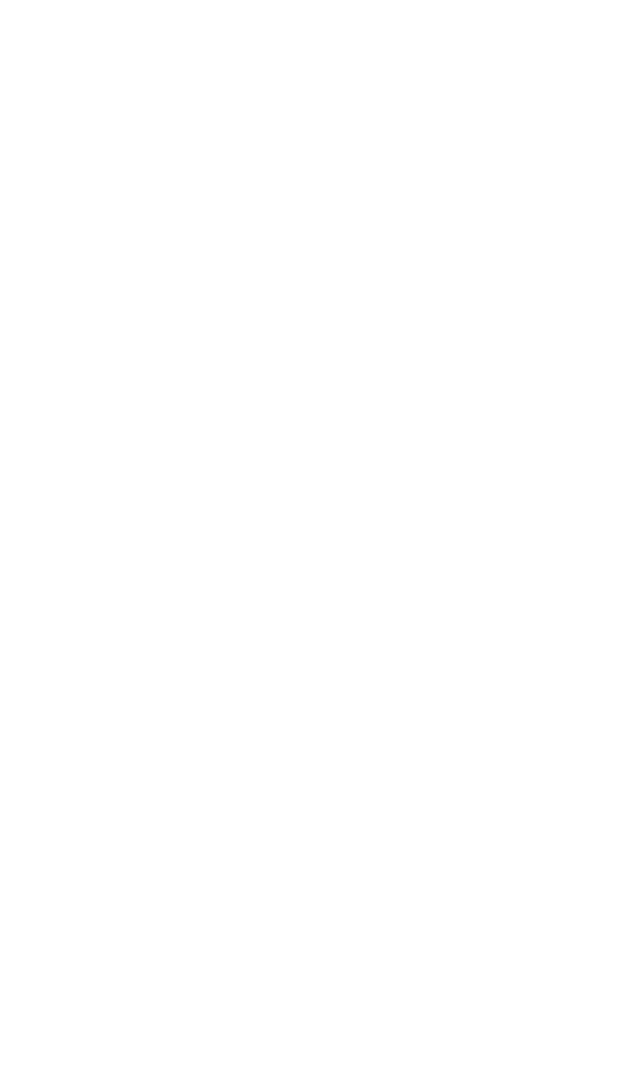
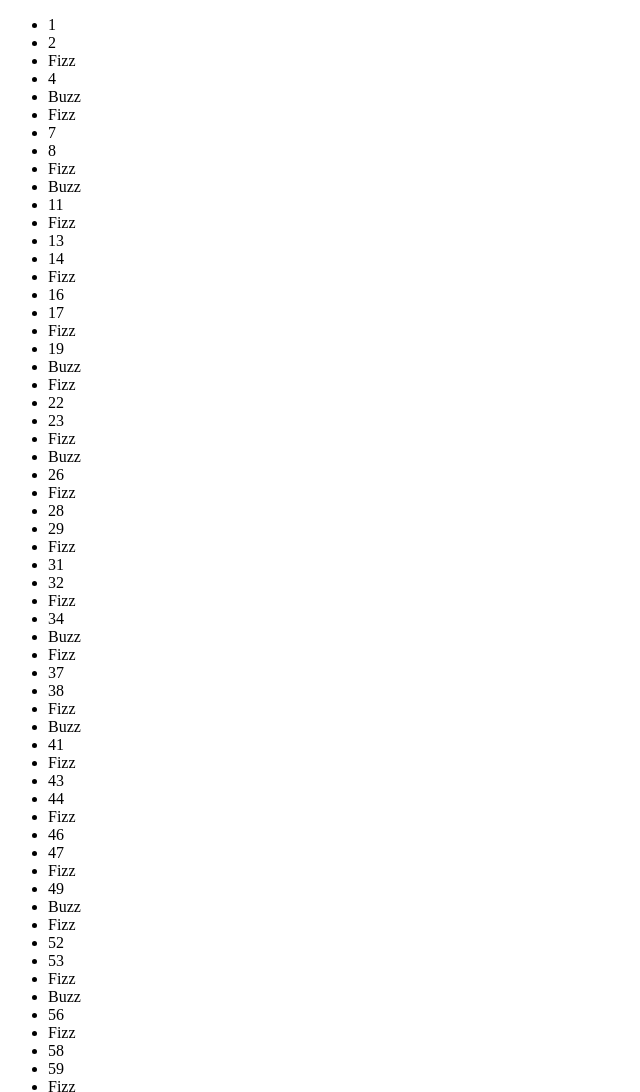
Before and after one commit to simone-nolberto/js-fizzbuzz, a plain HTML site: page index.html in a window 1280 px wide. Shown: the top 1092 px of the page, without its empty margins (0-640 px from the left). Before the commit the page ends 800 px from the top, so only its background shows below. Drawn offline with Linux system fonts and the light colour scheme.

Commit message:
update
main structure

```diff
--- a/assets/js/main.js
+++ b/assets/js/main.js
@@ -1 +1,21 @@
-console.log("it works");
+const listElement = document.querySelector(".list");
+const fizz = "Fizz";
+const buzz = "Buzz";
+
+for (let x = 1; x <= 100; x++) {
+
+    if (x % 3 === 0) {
+        console.log(fizz)
+        listElement.innerHTML += `<li square f-square> ${fizz} </li>`;;
+    } else if (x % 5 === 0) {
+        console.log(buzz);
+        listElement.innerHTML += `<li square b-square> ${buzz} </li>`;
+    } else if (x % 3 === 0 && x % 5 === 0) {
+        console.log(fizz + buzz);
+        listElement.innerHTML += `<li square fb-square> ${fizz + buzz} </li>`;
+    } else {
+        console.log(x);
+        listElement.innerHTML += `<li square> ${x} </li>`;
+    }
+
+}
--- a/index.html
+++ b/index.html
@@ -7,7 +7,8 @@
     <title>Fizz Buzz</title>
 </head>
 <body>
-
+    <ul class="list">
+    </ul>
 
     <script src="./assets/js/main.js"></script>
 </body>
```
